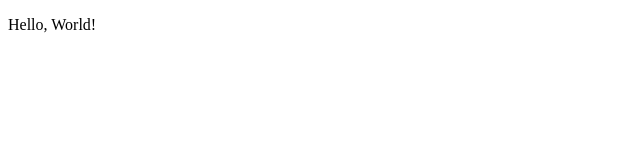
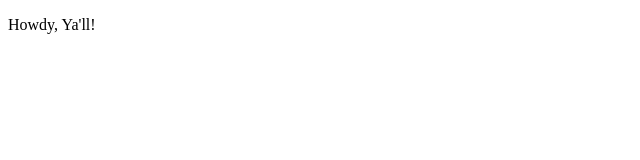
Before and after one commit to mrfoots/mrfoots.github.io, a plain HTML site: page index.html in a window 1280 px wide. Shown: the full height of the page, 0-640 px from the left. Drawn offline with Linux system fonts and the light colour scheme.

Commit message:
updated page

```diff
--- a/index.html
+++ b/index.html
@@ -5,6 +5,6 @@
     <title>My test page</title>
   </head>
   <body>
-    <p>Hello, World!</p>
+    <p>Howdy, Ya'll!</p>
   </body>
 </html>
```
